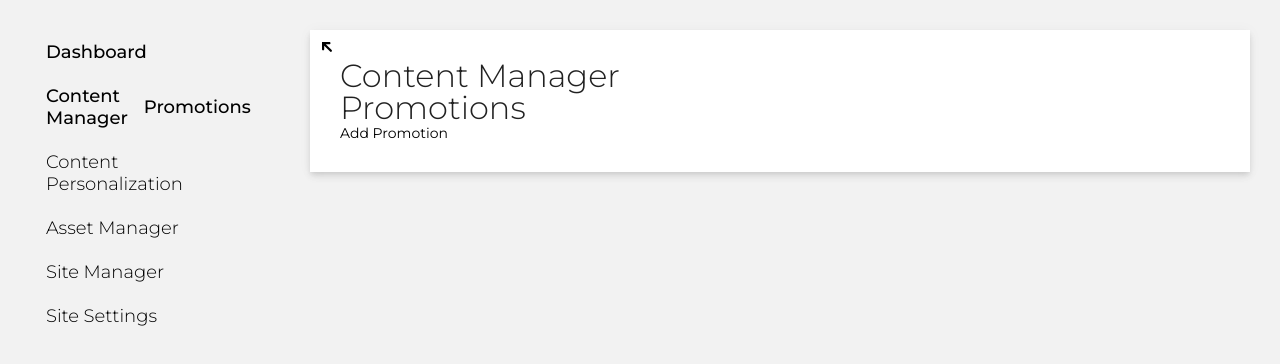
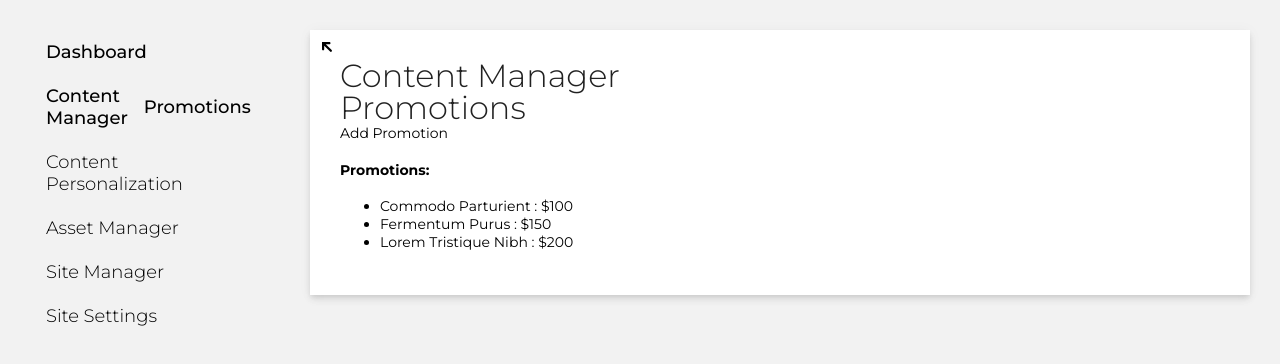
Before and after one commit to denissamoilov/material, a React (Create React App) app: page /manager/promotions in a window 1280 px wide. Shown: the top 364 px of the page. Built offline with nearby package versions, Linux system fonts and the light colour scheme.

Commit message:
Added Promotions Context

```diff
--- a/src/containers/ContentManager/Promotions/Promotions.js
+++ b/src/containers/ContentManager/Promotions/Promotions.js
@@ -2,19 +2,18 @@ import React, { Component } from 'react'
 import { Link as RouterLink } from 'react-router-dom'
 import { Typography, Link } from '@material-ui/core';
 
+import PromotionsList from './PromotionsList';
+import { PromotionsProvider } from '../../../contexts/PromotionsContext';
 
 class Promotions extends Component {
 
-    state = {
-        promotions: []
-    }
-
     render() {
         return (
-            <>
+            <PromotionsProvider>
                 <Typography variant="h1">Promotions</Typography>
                 <Link component={RouterLink} to="/manager/promotions/add" color="primary">Add Promotion</Link>
-            </>
+                <PromotionsList />
+            </PromotionsProvider>
         )
     }
 }
--- /dev/null
+++ b/src/containers/ContentManager/Promotions/PromotionsList.js
@@ -0,0 +1,30 @@
+import React from 'react';
+
+import { PromotionsContext } from '../../../contexts/PromotionsContext';
+
+const promotionsList = () => {
+    return (
+        <PromotionsContext.Consumer>
+            {context => (
+                <>
+                    <h4>Promotions:</h4>
+                    <ul>
+                    {/* {console.log(context)} */}
+                    {Object.keys(context.promotions).map(carID => (
+                        <li
+                            key={carID}
+                            name={context.promotions[carID].name}
+                            price={context.promotions[carID].price}
+                            onClick={() => context.incrementPrice(carID)}
+                            // incrementPrice={() => context.incrementPrice(carID)}
+                            // decrementPrice={() => context.decrementPrice(carID)}
+                        >{context.promotions[carID].name} : ${context.promotions[carID].price}</li>
+                    ))}
+                    </ul>
+                </>
+            )}
+        </PromotionsContext.Consumer>
+    )
+}
+
+export default promotionsList;
--- /dev/null
+++ b/src/contexts/PromotionsContext.js
@@ -0,0 +1,39 @@
+import React, { Component } from 'react'
+
+
+export const PromotionsContext = React.createContext();
+
+export class PromotionsProvider extends Component {
+    state = {
+        promotions: [
+            { name: 'Commodo Parturient', price: 100 },
+            { name: 'Fermentum Purus', price: 150 },
+            { name: 'Lorem Tristique Nibh', price: 200 }
+        ]
+    };
+
+    render() {
+        return (
+            <PromotionsContext.Provider
+                value={{
+                    promotions: this.state.promotions,
+                    incrementPrice: selectedID => {
+                        const promotions = Object.assign({}, this.state.promotions);
+                        promotions[selectedID].price = promotions[selectedID].price + 1;
+                        this.setState({
+                            promotions
+                        });
+                    },
+                    decrementPrice: selectedID => {
+                        const promotions = Object.assign({}, this.state.promotions);
+                        promotions[selectedID].price = promotions[selectedID].price - 1;
+                        this.setState({
+                            promotions
+                        });
+                    }
+                }}>
+                {this.props.children}
+            </PromotionsContext.Provider>
+        )
+    }
+}
```
